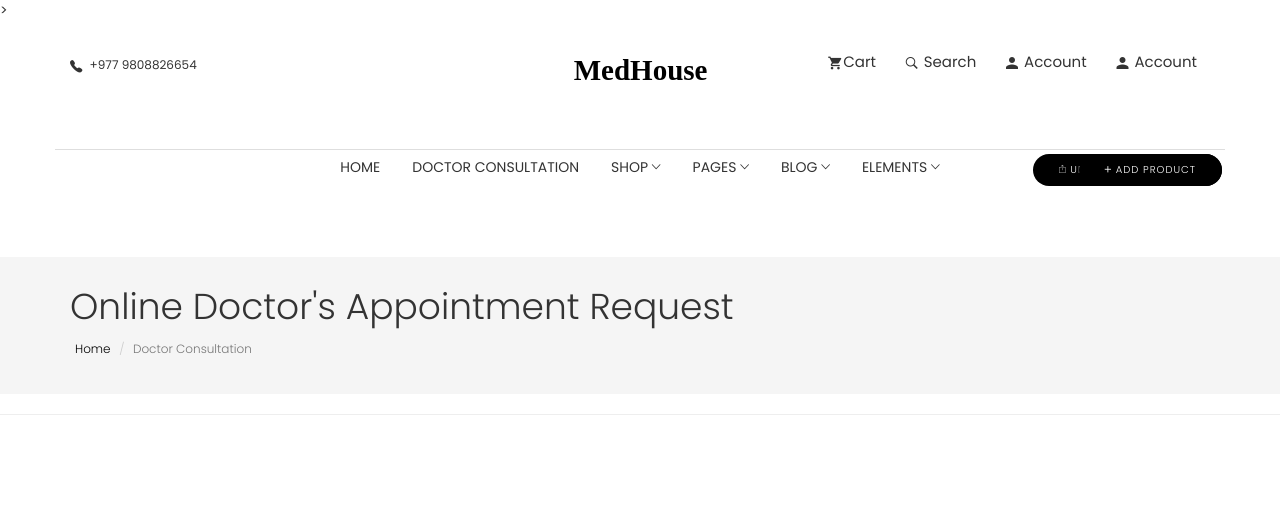
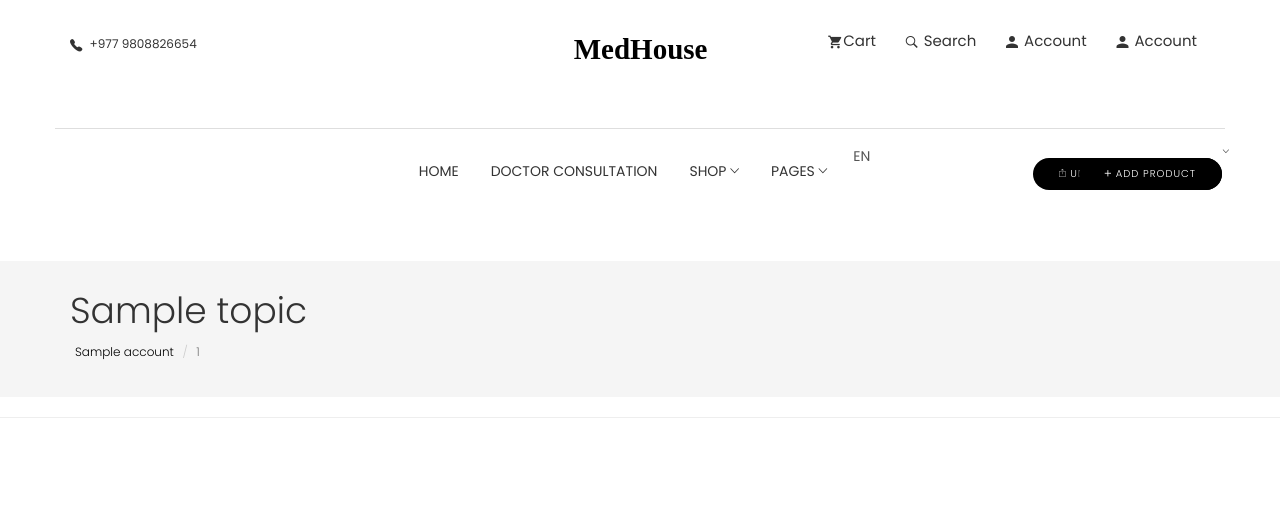
Before and after one commit to sriza/E-MedHouse, a Django app: template medicalapp/templates/medicalapp/doctor.htm in a window 1280 px wide. Shown: the top 532 px of the page. Run offline with Django 3.2, Linux system fonts and the light colour scheme; the template is opened without the code that fills it: most values are stand-ins (such as "Sample title", 1, 10 or a date in 2020); some libraries are stand-ins or nearby versions; some web fonts are replaced.

Commit message:
button logout and header ui added

```diff
--- a/medicalapp/templates/medicalapp/doctor.htm
+++ b/medicalapp/templates/medicalapp/doctor.htm
@@ -3,8 +3,8 @@
 
 {% block content %}
 {% include 'snippets/header.htm'%}
-
-<section class="page-header">
+{% include 'snippets/page-header.htm'%}
+<!-- <section class="page-header">
     <div class="container">
         <div class="row">
             <div class="col-md-12">
@@ -18,7 +18,7 @@
             </div>
         </div>
     </div>
-</section>
+</section> -->
 
 <!-- .modal -->
 <div class="modal fade" id="Mydoctormodal">
--- a/product/views.py
+++ b/product/views.py
@@ -2,4 +2,4 @@ from django.shortcuts import render
 
 # Create your views here.
 def signup(request):
-    return render(request,'product\signup.htm')
+    return render(request,'product/signup.htm')
--- a/static/css/hand.css
+++ b/static/css/hand.css
@@ -34,13 +34,12 @@
 
 @media screen and (max-width: 950px){
     .btn-pre{
-        top: 40px;
+        top: 50px;
         right: 40%;
       }
 }
 @media screen and (max-width: 766px){
     .btn-pre{
-        top: 70px;
         right: 30%;
       }
 }
@@ -73,3 +72,16 @@
     margin: 0 10%;
     padding: 0;
 }
+/* vender header */
+#add-btn{
+    position: relative;
+    bottom: 72px;
+    float: right;
+    right: 10%;
+}
+#logout{
+    float: right;
+    position: relative;
+    bottom: 49px;
+    right: 5%;
+}
--- a/static/css/style.css
+++ b/static/css/style.css
@@ -677,9 +677,9 @@ input[type="email"]:focus, input[type="password"]:focus, input[type="text"]:focu
   color: #fff;
   position: relative;
 }
-.top-header{
+/* .top-header{
   height: 104px;
-}
+} */
 
 .top-header .container {
   padding-top: 35px;
--- a/templates/base.htm
+++ b/templates/base.htm
@@ -30,7 +30,7 @@
   <link rel="stylesheet" href={% static '/plugins/slick/slick-theme.css' %}>
 
 
-  <!---hand.css-->>
+  <!---hand.css-->
   <link rel="stylesheet" href={% static '/css/hand.css' %}>
 
   <!-- Main Stylesheet -->
--- a/templates/snippets/chatbot.htm
+++ b/templates/snippets/chatbot.htm
@@ -15,7 +15,7 @@
                     </div>
                 </div>
 
-            <div class="chat-options" onclick="openChatBubble()">
+                <div class="chat-options">
                     <span>
                         <i class="tf-ion-close-round"></i>
                     </span>
--- a/templates/snippets/header.htm
+++ b/templates/snippets/header.htm
@@ -234,42 +203,27 @@
                                 </div>
 
                                 <!-- Mega Menu -->
-                                <div class="col-sm-3 col-xs-12">
-                                    <a href="shop.htm">
-                                        <img class="img-responsive" src= {% static 'images/shop/header-img.jpg' %} alt="menu image" />
+                                <div class="col-sm-4 col-xs-12">
+                                    <a href="/shop">
+                                        <img class="img-responsive" src= {% static 'images/shop/header-img.png' %} alt="menu image" />
                                     </a>
                                 </div>
                             </div><!-- / .row -->
                         </div><!-- / .dropdown-menu -->
                     </li><!-- / Pages -->
 
+                    <!-- Shop -->
+                    	<!-- Languages -->
+					<li class="commonSelect">
+						<select class="form-control">
+							<option>EN</option>
+							<option>DE</option>
+							<option>FR</option>
+							<option>ES</option>
+						</select>
+					</li>
+					<!-- / Languages -->
 
-
-                    <!-- Blog -->
-                    <li class="dropdown dropdown-slide">
-                        <a href="#!" class="dropdown-toggle" data-toggle="dropdown" data-hover="dropdown" data-delay="350"
-                            role="button" aria-haspopup="true" aria-expanded="false">Blog <span
-                                class="tf-ion-ios-arrow-down"></span></a>
-                        <ul class="dropdown-menu">
-                            <li><a href="blog-left-sidebar.htm">Blog Left Sidebar</a></li>
-                            <li><a href="blog-right-sidebar.htm">Blog Right Sidebar</a></li>
-                            <li><a href="blog-full-width.htm">Blog Full Width</a></li>
-                            <li><a href="blog-grid.htm">Blog 2 Columns</a></li>
-                            <li><a href="blog-single.htm">Blog Single</a></li>
-                        </ul>
-                    </li><!-- / Blog -->
-
-                    <!-- Shop -->
-                    <li class="dropdown dropdown-slide">
-                        <a href="#!" class="dropdown-toggle" data-toggle="dropdown" data-hover="dropdown" data-delay="350"
-                            role="button" aria-haspopup="true" aria-expanded="false">Elements <span
-                                class="tf-ion-ios-arrow-down"></span></a>
-                        <ul class="dropdown-menu">
-                            <li><a href="typography.htm">Typography</a></li>
-                            <li><a href="buttons.htm">Buttons</a></li>
-                            <li><a href="alerts.htm">Alerts</a></li>
-                        </ul>
-                    </li><!-- / Blog -->
                 </ul><!-- / .nav .navbar-nav -->
             </div>
             <!--/.navbar-collapse -->
--- /dev/null
+++ b/templates/snippets/page-header.htm
@@ -0,0 +1,15 @@
+<section class="page-header">
+    <div class="container">
+        <div class="row">
+            <div class="col-md-12">
+                <div class="content">
+                    <h1 class="page-name">{{topic}}</h1>
+                    <ol class="breadcrumb">
+                        <li><a href="/">{{account}}</a></li>
+                        <li class="active">{{recent_page}}</li>
+                    </ol>
+                </div>
+            </div>
+        </div>
+    </div>
+</section>
```
Also changed, not shown: other parts of templates/snippets/header.htm (+6 -37 lines), medicalapp/views.py (+6 -1 lines), templates/snippets/vender-dashboard-header.htm (added, +25 -0 lines), static/images/shop/header-img.jpg (deleted), static/images/shop/header-img.png (added), 6 other files. Lines whose indentation alone changed are shown as unchanged.
